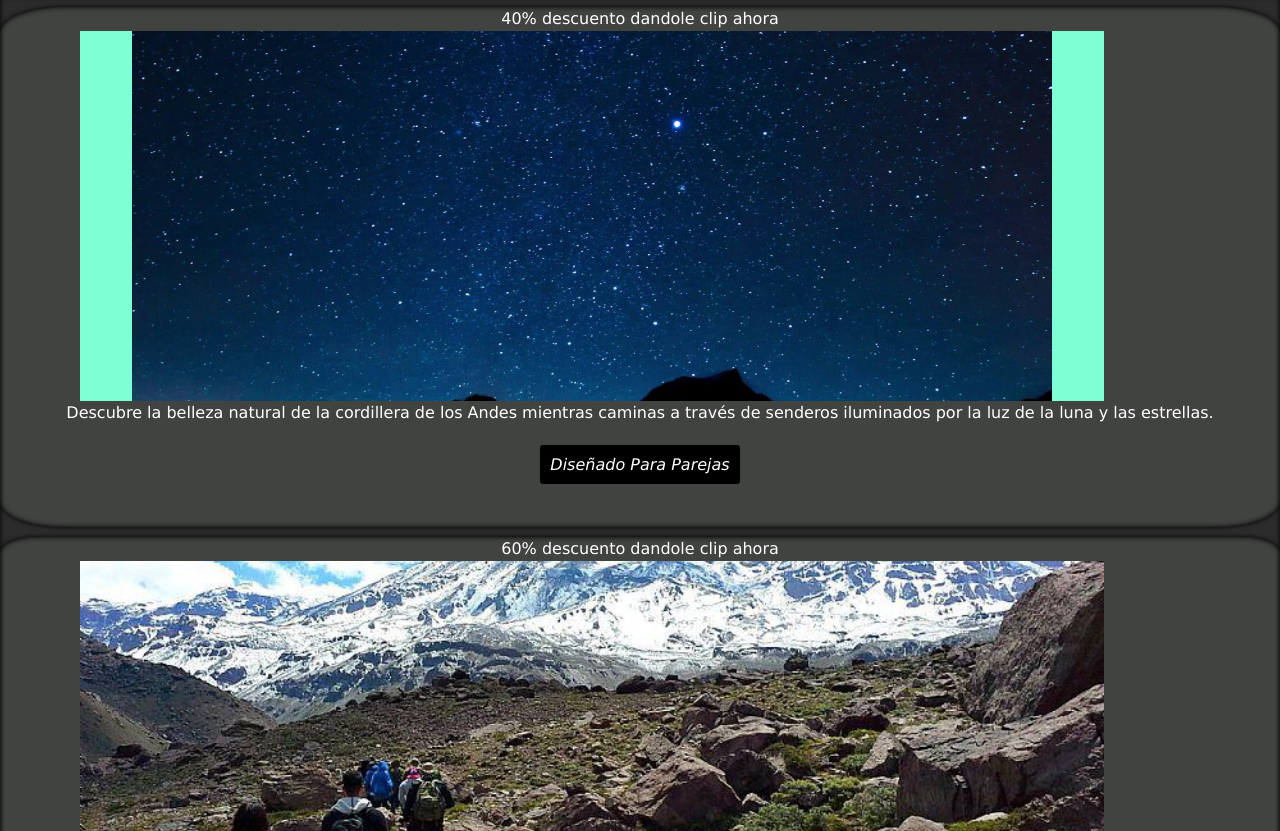
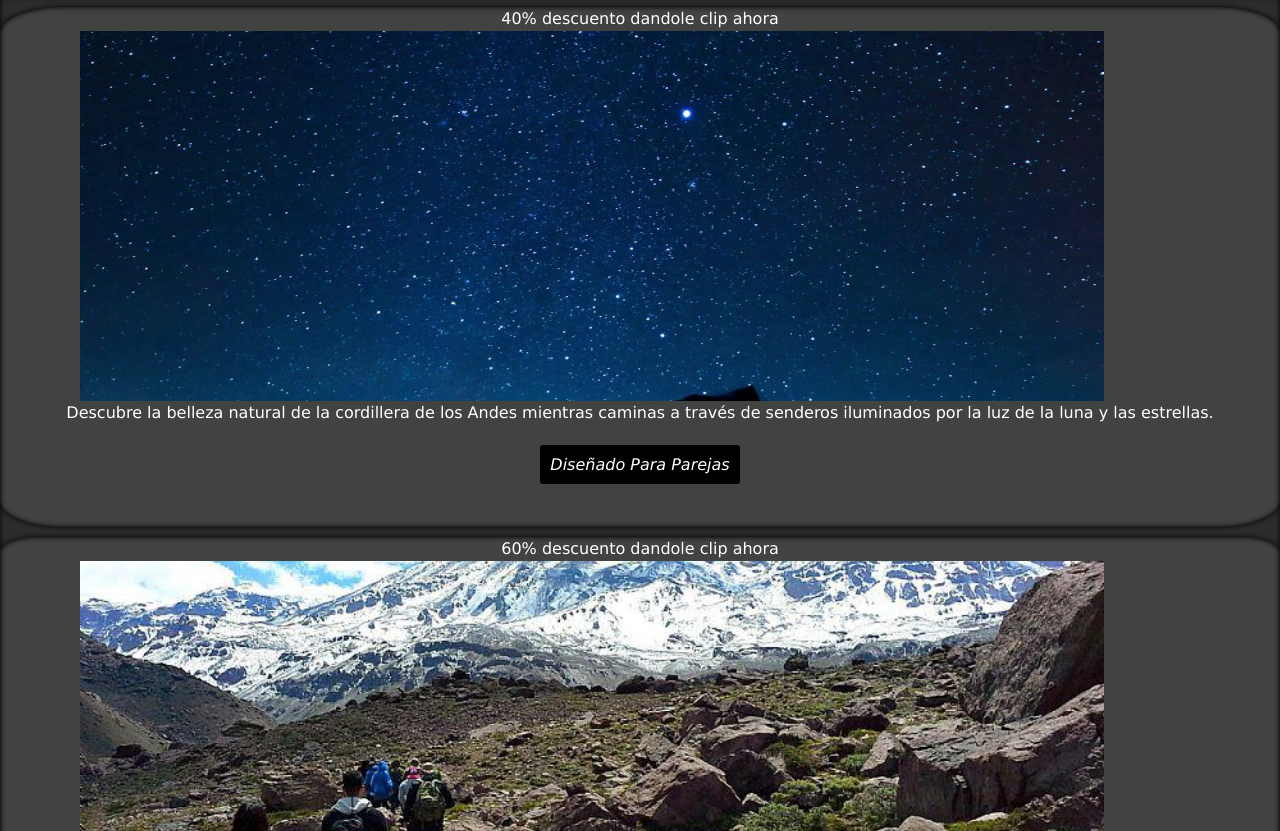
Before and after one commit to pedroAular/ingenio_pedroaular, a plain HTML site: page pages/contacto.html in a window 1280 px wide. Shown: the part 1075-1906 px from the top of the page. Drawn offline with nearby package versions, Linux system fonts and the light colour scheme.

Commit message:
entrega final sin errores

```diff
--- a/style.scss
+++ b/style.scss
@@ -641,7 +641,7 @@ textarea {
 .imgpublicidad2{
     width: auto;
     height: 300px;
-    background-color: aquamarine;
+    background-color: $color1;
     background-image: url(./imagery/trekingnoc.jfif);
     background-size: cover;
     background-position: center;
@@ -1114,8 +1114,8 @@ P1 {
         width: 80%;
         height: 370px;
         margin-left: 80px;
-        background-size:115vh;
-        background-repeat: no-repeat;
+        background-size:cover;
+        background-color: $color1;
         background-position: center;
     }
     .imgpublicidad3{
@@ -1196,6 +1196,7 @@ P1 {
         width: 80%;
         height: 300px;
         margin-left: 80px;
+        background-color: $color1;
         background-size: cover;
         background-position: center;
     }
```
Also changed, not shown: style.css, 1 other file.
